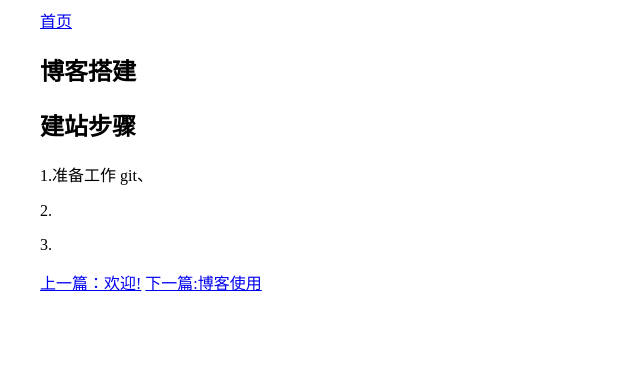
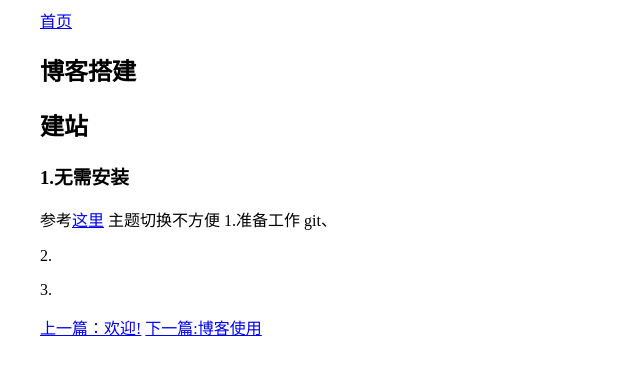
Before and after one commit to liujinzhu333/blog, a Jekyll site: the page built from _posts/2021-07-29-1.md, in a window 1280 px wide. Shown: the top 375 px of the page, without its empty margins (0-640 px from the left). Built offline with Jekyll 4.4.1, drawn with Linux system fonts in a browser that asks for light colours.

Commit message:
修改文件: _posts/2021-07-29-1.md

```diff
--- a/_posts/2021-07-29-1.md
+++ b/_posts/2021-07-29-1.md
@@ -4,7 +4,11 @@ title:  "博客搭建"
 date:   2021-07-29 13:19:07 +0800
 categories: jekyll update
 ---
-## 建站步骤
+## 建站
+
+### 1.无需安装
+参考[这里](https://www.cnblogs.com/wxyww/p/xiaoshujiang.html)
+主题切换不方便
 1.准备工作
 	git、
 
```
